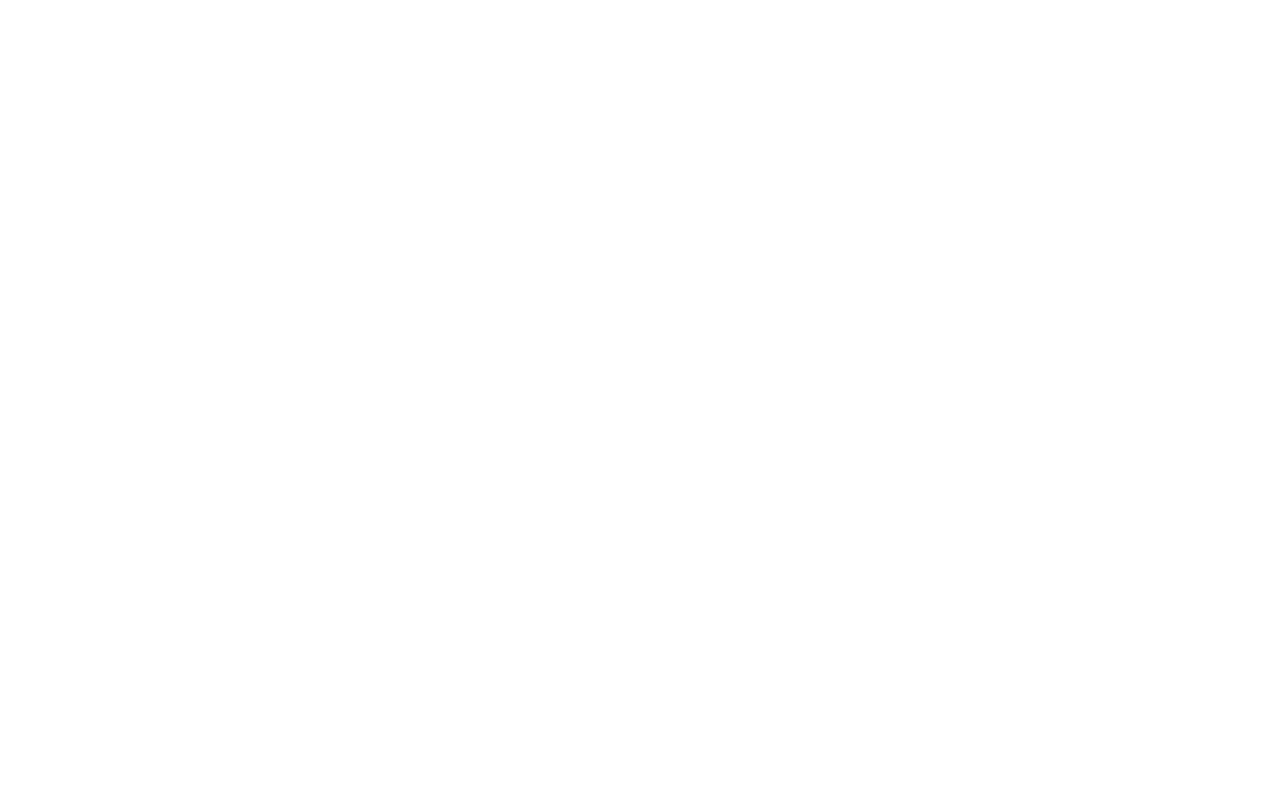
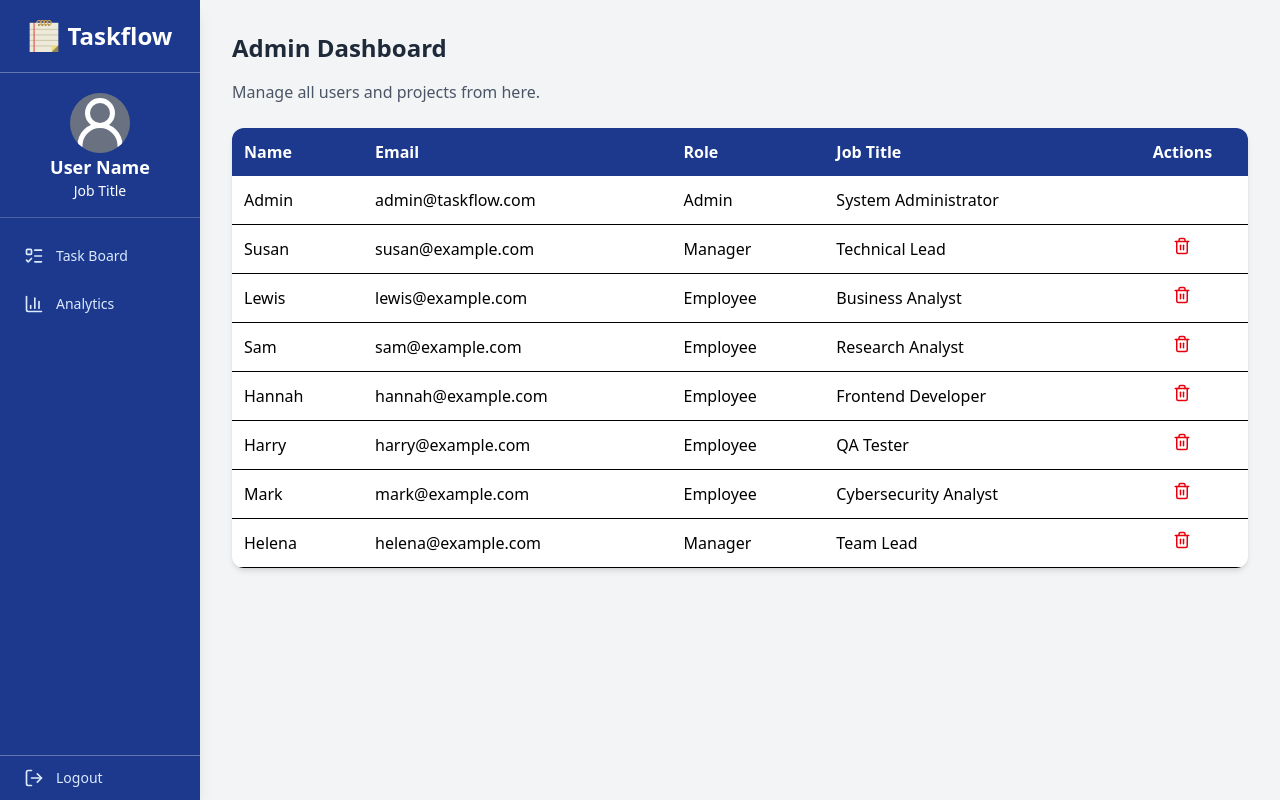
Before and after one commit to SreelakshmiTRaj/TaskFlow-App, a React (Vite) app: page /admin-dashboard in a window 1280 px wide. Before the commit this address had no page. Built offline with nearby package versions, Linux system fonts and the light colour scheme; data requests are answered from the project's data file.

Commit message:
Committing with comments

```diff
--- a/db.json
+++ b/db.json
@@ -1,5 +1,13 @@
 {
   "users": [
+    {
+      "id": "1",
+      "name": "Admin",
+      "email": "admin@taskflow.com",
+      "password": "admin123",
+      "role": "admin",
+      "jobTitle": "System Administrator"
+    },
     {
       "id": "b00e7453-1f58-403a-b2ad-98418658abac",
       "name": "Susan",
--- a/src/App.tsx
+++ b/src/App.tsx
@@ -11,6 +11,7 @@ import Taskboard from "./pages/Dashboard/Taskboard";
 import ProjectsPage from "./pages/Dashboard/ProjectsPage";
 import About from "./pages/Home/About";
 import Contact from "./pages/Home/Contact";
+import AdminDashboard from "./pages/Admin/AdminDashboard";
 const App = () => {
   return (
     <BrowserRouter>
@@ -19,6 +20,7 @@ const App = () => {
         <Route path="/login" element={<SignIn />} />
         <Route path="/register" element={<SignUp />} />
         <Route path="/dashboard" element={<Dashboard/>}/>
+        <Route path="/admin-dashboard" element={<AdminDashboard />} />
         <Route path="/about" element={<About />} />
         <Route path="/contact" element={<Contact />} />
         <Route path="/manager-dashboard" element={<ManagerDashboard/>}/>
--- /dev/null
+++ b/src/pages/Admin/AdminDashboard.tsx
@@ -0,0 +1,103 @@
+import { useEffect, useState } from "react";
+import axios from "axios";
+import Sidebar from "../../components/Layout/Sidebar";
+import { Trash2 } from "lucide-react";
+
+interface User {
+  id: string;
+  name: string;
+  email: string;
+  jobTitle: string;
+  role: string;
+}
+
+const AdminDashboard = () => {
+  const [users, setUsers] = useState<User[]>([]);
+
+  const API_URL = "http://localhost:5000/users";
+
+  const fetchUsers = async () => {
+    try {
+      const response = await axios.get(API_URL);
+      setUsers(response.data);
+    } catch (error) {
+      console.error("Error fetching users:", error);
+    }
+  };
+
+  const handleDeleteUser = async (userId: string) => {
+    const confirmDelete = window.confirm("Are you sure you want to delete this user?");
+    if (!confirmDelete) return;
+
+    try {
+      await axios.delete(`${API_URL}/${userId}`);
+      setUsers((prev) => prev.filter((user) => user.id !== userId));
+    } catch (error) {
+      console.error("Error deleting user:", error);
+    }
+  };
+
+  useEffect(() => {
+    fetchUsers();
+  }, []);
+
+  return (
+    <div className="flex min-h-screen bg-gray-100">
+      <Sidebar />
+
+      <div className="flex-1 p-8">
+        <h1 className="text-2xl font-bold text-gray-800 mb-4">Admin Dashboard</h1>
+        <p className="text-gray-600 mb-6">
+          Manage all users and projects from here.
+        </p>
+
+        <div className="overflow-x-auto bg-white shadow-md rounded-xl">
+          <table className="min-w-full border-collapse">
+            <thead className="bg-blue-900 text-white">
+              <tr>
+                <th className="p-3 text-left">Name</th>
+                <th className="p-3 text-left">Email</th>
+                <th className="p-3 text-left">Role</th>
+                <th className="p-3 text-left">Job Title</th>
+                <th className="p-3 text-center">Actions</th>
+              </tr>
+            </thead>
+            <tbody>
+              {users.length === 0 ? (
+                <tr>
+                  <td colSpan={5} className="text-center py-4 text-gray-500">
+                    No users found.
+                  </td>
+                </tr>
+              ) : (
+                users.map((user) => (
+                  <tr
+                    key={user.id}
+                    className="border-b hover:bg-gray-50 transition"
+                  >
+                    <td className="p-3">{user.name}</td>
+                    <td className="p-3">{user.email}</td>
+                    <td className="p-3 capitalize">{user.role}</td>
+                    <td className="p-3">{user.jobTitle}</td>
+                    <td className="p-3 text-center">
+                      {user.role !== "admin" && (
+                        <button
+                          onClick={() => handleDeleteUser(user.id)}
+                          className="text-red-600 hover:text-red-800 transition"
+                        >
+                          <Trash2 size={18} />
+                        </button>
+                      )}
+                    </td>
+                  </tr>
+                ))
+              )}
+            </tbody>
+          </table>
+        </div>
+      </div>
+    </div>
+  );
+};
+
+export default AdminDashboard;
--- a/src/pages/Auth/SignIn.tsx
+++ b/src/pages/Auth/SignIn.tsx
@@ -57,7 +57,10 @@ const SignIn = () => {
       localStorage.setItem("userId",user.id);
       localStorage.setItem("role",user.role);
 
-      if (user.role === "manager") {
+      if(user.role === "admin"){
+        navigate("/admin-dashboard");
+      }
+      else if (user.role === "manager") {
         navigate("/manager-dashboard");
       } else {
         navigate("/dashboard");
--- a/src/pages/Dashboard/Taskboard.tsx
+++ b/src/pages/Dashboard/Taskboard.tsx
@@ -40,10 +40,14 @@ const Taskboard = () => {
 
     try {
       const response = await axios.get<Project[]>(API_URL);
-      const userProjects = response.data.filter((proj) =>
-        proj.members.includes(userId)
-      );
-      setProjects(userProjects);
+      if (role === "admin") {
+        setProjects(response.data);
+      } else {
+        const userProjects = response.data.filter((proj) =>
+          proj.members.includes(userId)
+        );
+        setProjects(userProjects);
+      }
     } catch (error) {
       console.log("Error fetching projects: ", error);
     }
@@ -110,7 +114,7 @@ const Taskboard = () => {
         <div className="flex justify-between items-center mb-4">
           <h1 className="text-2xl font-bold text-gray-800">Your Projects</h1>
 
-          {userRole === "manager" && (
+          {(userRole === "manager" || userRole === "admin") && (
             <button
               onClick={handleAddProject}
               className="flex items-center gap-2 bg-blue-900 text-white px-4 py-2 rounded-lg hover:bg-blue-700 transition"
@@ -135,7 +139,7 @@ const Taskboard = () => {
                     onClick={() => navigate(`/projects/${project.id}`)}
                     className="bg-white border border-gray-300 rounded-lg p-4 cursor-pointer shadow-lg hover:translate-y-0.5 transition-all"
                   >
-                    {userRole === "manager" && (
+                    {(userRole === "manager" || userRole === "admin") && (
                       <button
                         className="top-2 right-2 text-gray-900 hover:text-red-500 cursor-pointer bg-gray-200"
                         onClick={(e) => {
```
